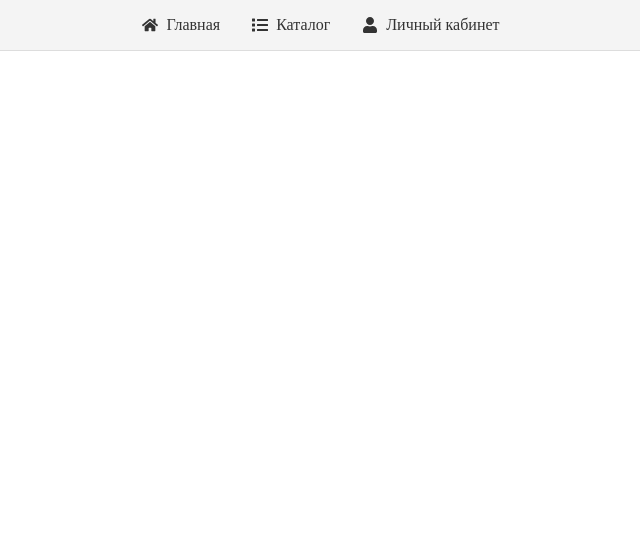
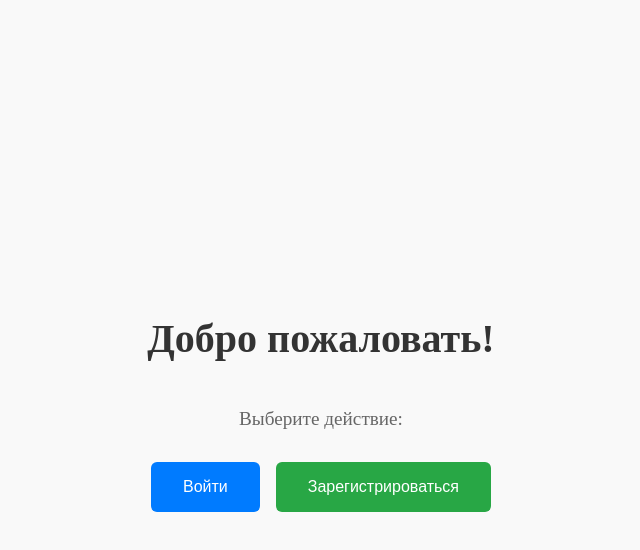
Before and after one commit to SempaiDarcy/smart-service, a React (Vite) app: page / in a window 1280 px wide. Shown: the top 550 px of the page, without its empty margins (319-959 px from the left). Built offline with nearby package versions, Linux system fonts and the light colour scheme.

Commit message:
feat: routes-page-catalog

```diff
--- a/src/app.tsx
+++ b/src/app.tsx
@@ -1,13 +1,36 @@
-import { BrowserRouter as Router, Routes, Route } from 'react-router-dom';
-import { Navbar } from './components/navbar/navbar';
+import {BrowserRouter as Router, Routes, Route} from "react-router-dom";
+import {useAuth} from "./context/auth-context.tsx";
+import {AuthLanding} from "./pages/auth-landing/auth-landing.tsx";
+import {Login} from "./pages/login/login.tsx";
+import {Register} from "./pages/register/register.tsx";
+import {Home} from "./pages/home/home.tsx";
+import {Catalog} from "./pages/catalog/catalog.tsx";
+import {Profile} from "./pages/profile/profile.tsx";
+import {Navbar} from "./components/navbar/navbar.tsx";
+
+
 function App() {
+    const {isAuthenticated} = useAuth();
+
+    if (!isAuthenticated) {
+        return (
+            <Router>
+                <Routes>
+                    <Route path="/" element={<AuthLanding/>}/>
+                    <Route path="/login" element={<Login/>}/>
+                    <Route path="/register" element={<Register/>}/>
+                </Routes>
+            </Router>
+        );
+    }
+
     return (
         <Router>
-            <Navbar />
+            <Navbar/>
             <Routes>
-                <Route path="/" element={''} />
-                <Route path="/catalog" element={''} />
-                <Route path="/profile" element={''} />
+                <Route path="/" element={<Home/>}/>
+                <Route path="/catalog" element={<Catalog/>}/>
+                <Route path="/profile" element={<Profile/>}/>
             </Routes>
         </Router>
     );
--- a/src/components/navbar/navbar.tsx
+++ b/src/components/navbar/navbar.tsx
@@ -1,26 +1,40 @@
-import { FaHome, FaList, FaUser } from 'react-icons/fa';
-import s from './navbar.module.scss';
+import { FaHome, FaList, FaUser } from "react-icons/fa";
+import { Link, useNavigate } from "react-router-dom";
+
+import s from "./navbar.module.scss";
+import {useAuth} from "../../context/auth-context.tsx";
 
 export const Navbar = () => {
+    const { logout } = useAuth();
+    const navigate = useNavigate();
+
+    const handleLogout = () => {
+        logout(); // Выходим из системы
+        navigate("/"); // Перенаправляем на AuthLanding
+    };
+
     return (
         <nav className={s.navbar}>
             <ul className={s.navList}>
                 <li className={s.navItem}>
-                    <a href="/">
+                    <Link to="/">
                         <FaHome /> Главная
-                    </a>
+                    </Link>
                 </li>
                 <li className={s.navItem}>
-                    <a href="/catalog">
+                    <Link to="/catalog">
                         <FaList /> Каталог
-                    </a>
+                    </Link>
                 </li>
                 <li className={s.navItem}>
-                    <a href="/profile">
+                    <Link to="/profile">
                         <FaUser /> Личный кабинет
-                    </a>
+                    </Link>
                 </li>
             </ul>
+            <button className={s.logoutButton} onClick={handleLogout}>
+                Выйти
+            </button>
         </nav>
     );
 };
--- a/src/main.tsx
+++ b/src/main.tsx
@@ -2,9 +2,12 @@ import { StrictMode } from 'react'
 import { createRoot } from 'react-dom/client'
 import './index.css'
 import App from './app.tsx'
+import {AuthProvider} from "./context/auth-context.tsx";
 
 createRoot(document.getElementById('root')!).render(
   <StrictMode>
-    <App />
+      <AuthProvider>
+          <App/>
+      </AuthProvider>
   </StrictMode>,
 )
--- /dev/null
+++ b/src/pages/auth-landing/auth-landing.module.scss
@@ -0,0 +1,51 @@
+.authLanding {
+  display: flex;
+  flex-direction: column;
+  align-items: center;
+  justify-content: center;
+  height: 100vh;
+  background-color: #f9f9f9;
+
+  h1 {
+    font-size: 2.5rem;
+    color: #333;
+  }
+
+  p {
+    font-size: 1.2rem;
+    color: #666;
+    margin-bottom: 2rem;
+  }
+
+  .buttons {
+    display: flex;
+    gap: 1rem;
+
+    button {
+      padding: 1rem 2rem;
+      font-size: 1rem;
+      border: none;
+      border-radius: 6px;
+      cursor: pointer;
+      transition: background-color 0.3s;
+
+      &:first-child {
+        background-color: #007bff;
+        color: white;
+
+        &:hover {
+          background-color: #0056b3;
+        }
+      }
+
+      &:last-child {
+        background-color: #28a745;
+        color: white;
+
+        &:hover {
+          background-color: #218838;
+        }
+      }
+    }
+  }
+}
--- /dev/null
+++ b/src/pages/auth-landing/auth-landing.tsx
@@ -0,0 +1,15 @@
+import {useNavigate} from "react-router-dom";
+import s from "./auth-landing.module.scss";
+
+export const AuthLanding = () => {
+    const navigate = useNavigate();
+
+    return (
+        <div className={s.authLanding}><h1>Добро пожаловать!</h1>
+            <p>Выберите действие:</p>
+            <div className={s.buttons}>
+                <button onClick={() => navigate("/login")}>Войти</button>
+                <button onClick={() => navigate("/register")}>Зарегистрироваться</button>
+            </div>
+        </div>);
+};
--- /dev/null
+++ b/src/pages/catalog/catalog.tsx
@@ -0,0 +1,8 @@
+export const Catalog = () => {
+    return (
+        <div style={{ textAlign: 'center' }}>
+            <h1>Каталог услуг</h1>
+            <p>Здесь будет список услуг.</p>
+        </div>
+    );
+};
--- /dev/null
+++ b/src/pages/home/home.tsx
@@ -0,0 +1,8 @@
+export const Home = () => {
+    return (
+        <div style={{ textAlign: 'center' }}>
+            <h1>Добро пожаловать на платформу!</h1>
+            <p>Выберите раздел для работы.</p>
+        </div>
+    );
+};
```
